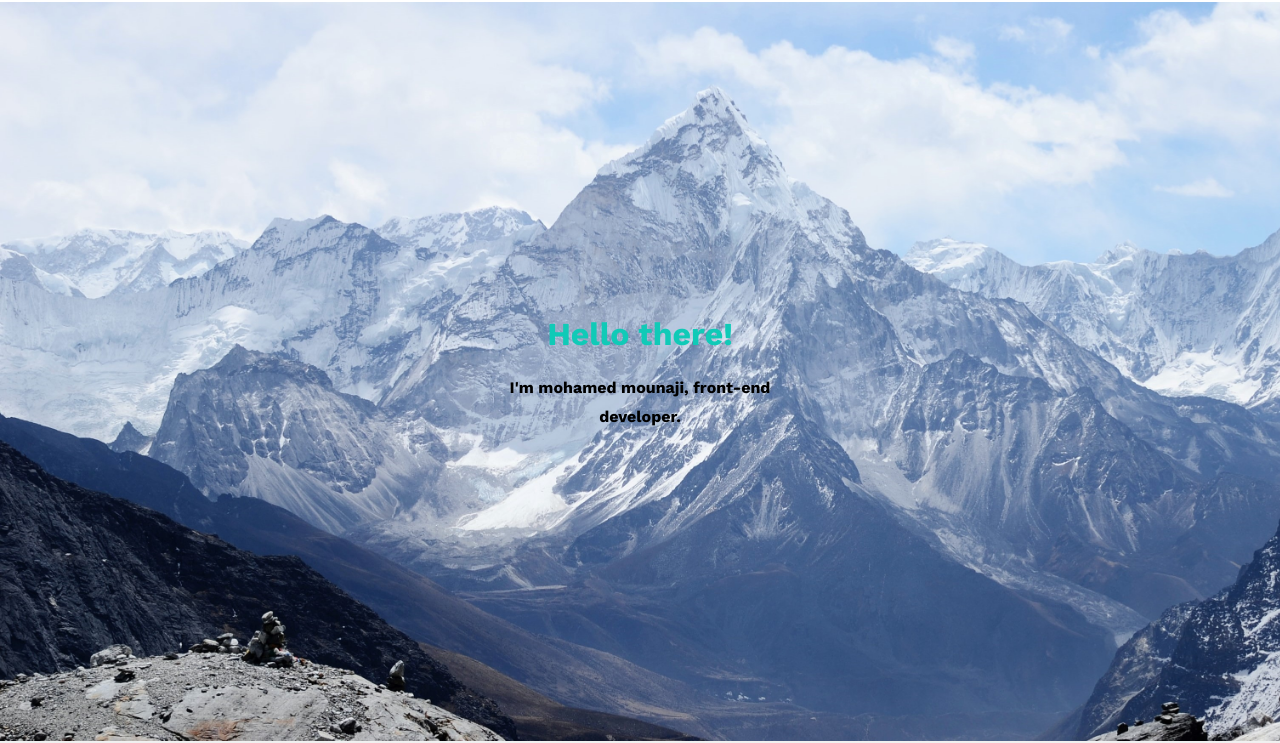
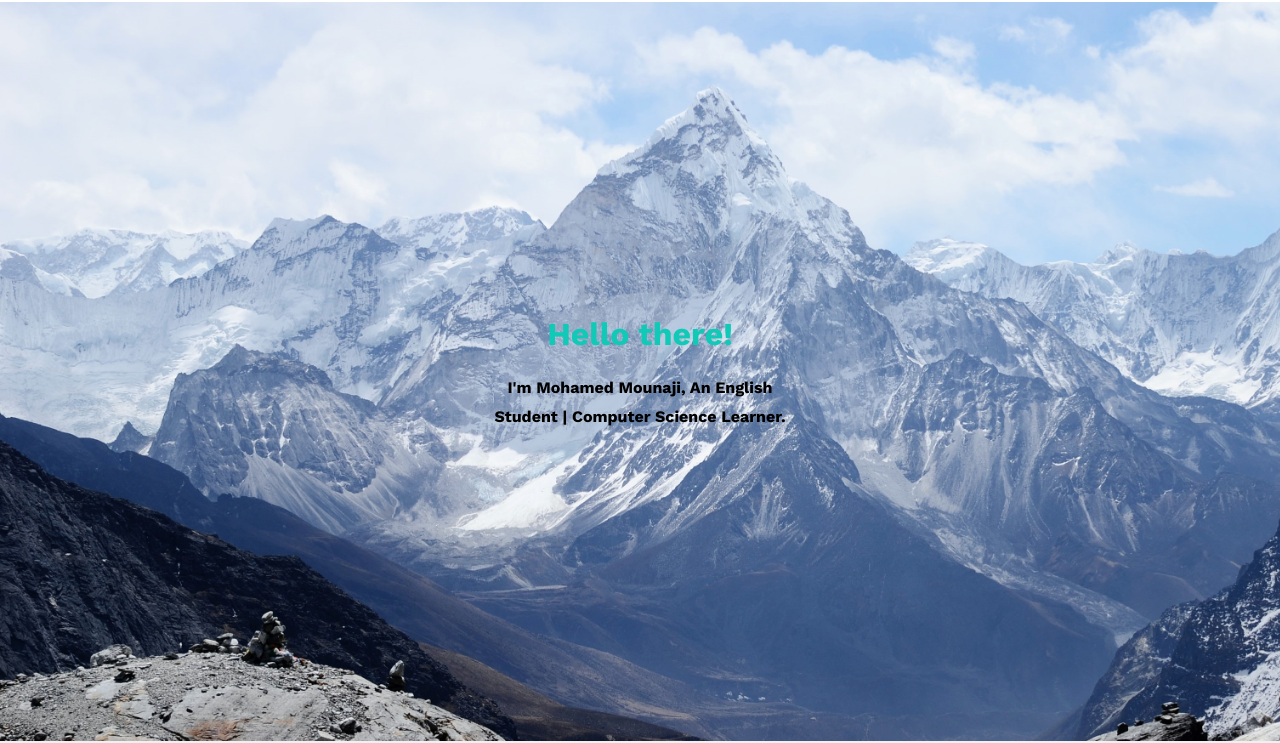
Before and after one commit to Mohamed-Mounaji/first-template, a plain HTML site: page index.html in a window 1280 px wide. Shown: the part 59-802 px from the top of the page. Drawn offline with nearby package versions, Linux system fonts and the light colour scheme.

Commit message:
Fixing Spelling Errors

```diff
--- a/index.html
+++ b/index.html
@@ -44,7 +44,7 @@
     <div class="landing">
         <div class="text">
             <h1>Hello there!</h1>
-            <p>I'm mohamed mounaji, front-end developer.</p>
+            <p>I'm  Mohamed Mounaji, An English Student | Computer Science Learner.</p>
         </div>
     </div>
     <!-- end landing -->
```
